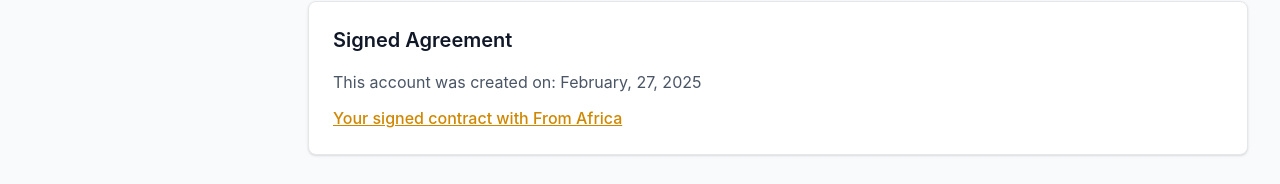
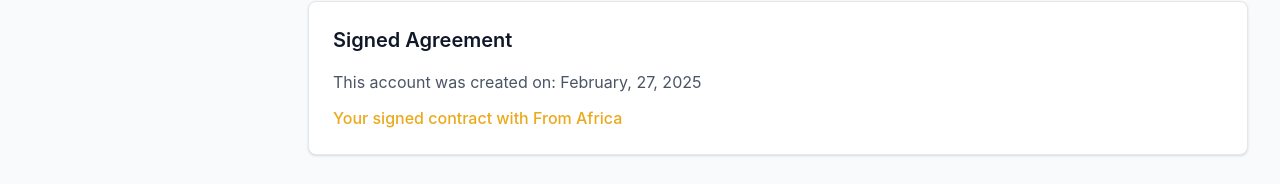
Before and after one commit to 0xidennis/africa, a React (Vite) app: page /buyerdash in a window 1280 px wide. Shown: the part 827-1011 px from the top of the page. Built offline with nearby package versions, Linux system fonts and the light colour scheme.

Commit message:
first commit

```diff
--- a/src/Buyerdash/SignedAggre.jsx
+++ b/src/Buyerdash/SignedAggre.jsx
@@ -6,7 +6,7 @@
         <div className="bg-white rounded-lg shadow-sm border border-gray-200 p-6">
       <h2 className="text-xl font-semibold text-gray-900 mb-4">Signed Agreement</h2>
       <p className="text-gray-600 mb-3">This account was created on: February, 27, 2025</p>
-      <a href="#" className="text-yellow-600 hover:text-yellow-700 font-medium underline">
+      <a href="#" className="text-[#eba91c] hover:text-yellow-700 font-medium ">
         Your signed contract with From Africa
       </a>
     </div>
```
